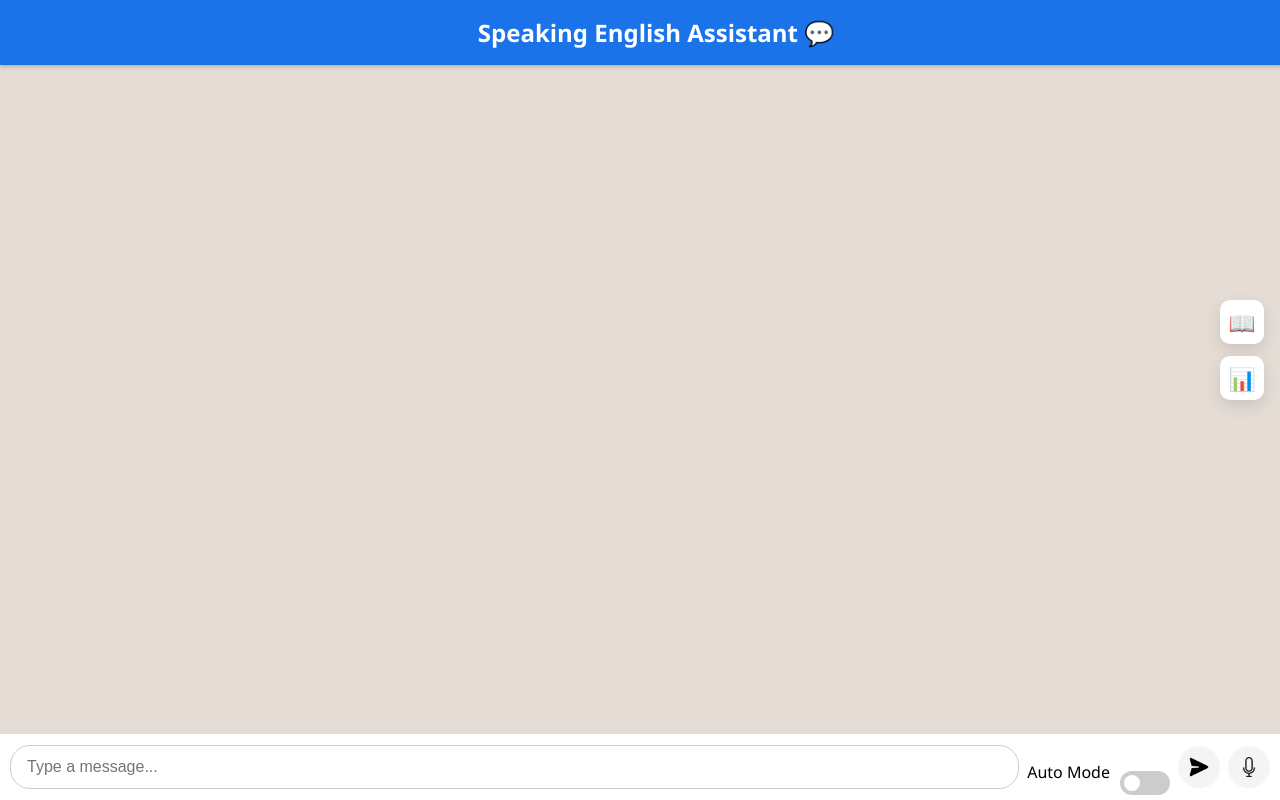
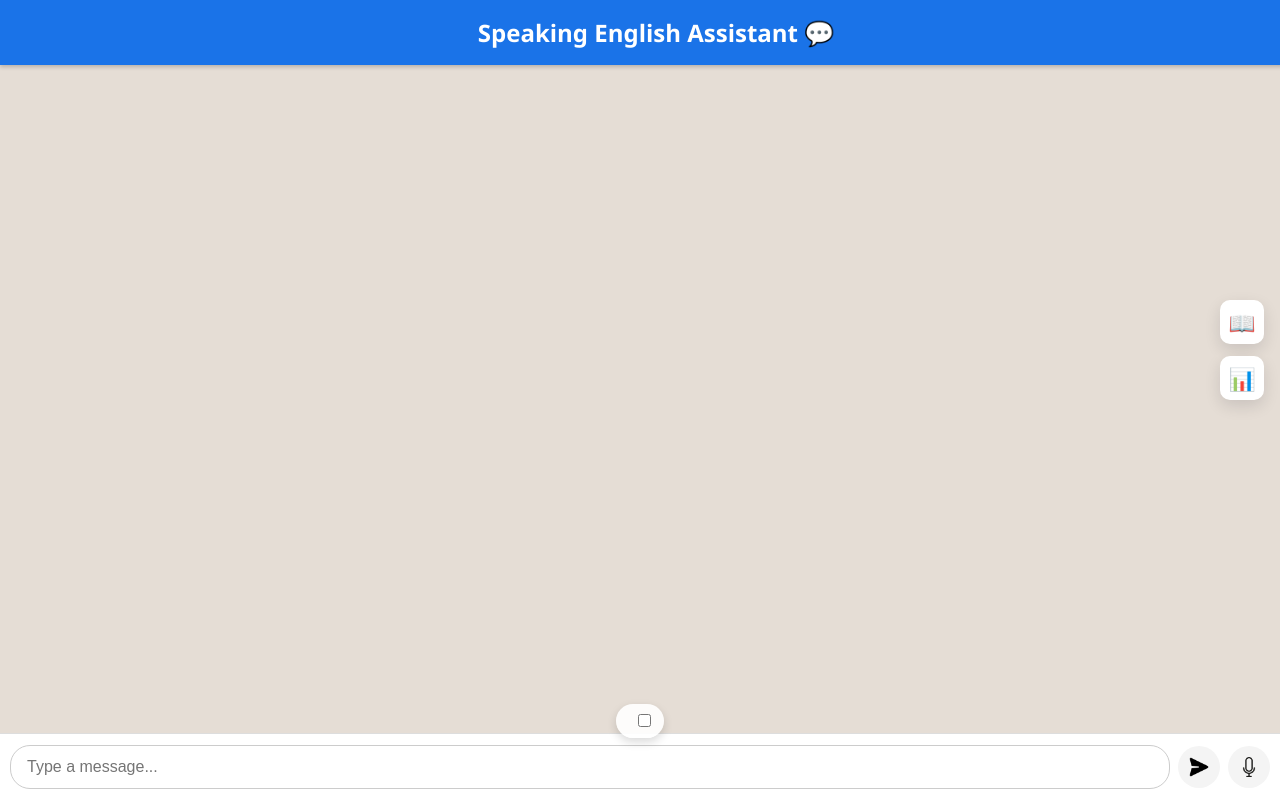
Before and after one commit to ntmthu1235-a11y/english_assistant_23880275, a website: page index.html in a window 1280 px wide. Drawn offline with nearby package versions, Linux system fonts and the light colour scheme.

Commit message:
commit04

```diff
--- a/script.js
+++ b/script.js
@@ -29,6 +29,14 @@ recognition.onend = () => {
   if (autoListen && !isAIReading) recognition.start();
 };
 
+// Lắng nghe sự thay đổi trạng thái của nút Auto Mode (ON/OFF)
+const autoModeSwitch = document.getElementById('autoModeSwitch');
+
+// Cập nhật giá trị của autoListen khi người dùng thay đổi trạng thái checkbox
+autoModeSwitch.addEventListener('change', () => {
+  autoListen = autoModeSwitch.checked; // Cập nhật autoListen thành true/false
+  console.log('Auto Mode is', autoListen ? 'ON' : 'OFF');
+});
 
 /* =============================================
   2> ADD CHAT MESSAGE TO UI
@@ -659,14 +667,7 @@ window.addEventListener("beforeunload", () => {
   });
 });
 
-// Lắng nghe sự thay đổi trạng thái của nút Auto Mode (ON/OFF)
-const autoModeSwitch = document.getElementById('autoModeSwitch');
 
-// Cập nhật giá trị của autoListen khi người dùng thay đổi trạng thái checkbox
-autoModeSwitch.addEventListener('change', () => {
-  autoListen = autoModeSwitch.checked; // Cập nhật autoListen thành true/false
-  console.log('Auto Mode is', autoListen ? 'ON' : 'OFF');
-});
 
 // --------- RANGE BUTTON EVENTS ---------
 document.getElementById("btn7").onclick = () => {
--- a/style.css
+++ b/style.css
@@ -343,59 +343,52 @@ header {
   max-height: 380px;
 }
 
-/* Style cho container chứa nút */
+/* AUTO MODE – floating giữa input bar */
 .auto-mode-container {
+  position: fixed;
+  bottom: 62px;              /* nằm ngay trên input bar */
+  left: 50%;
+  transform: translateX(-50%);
   display: flex;
   align-items: center;
-  justify-content: space-between;
-  margin-top: 10px;
-  font-size: 16px;
+  gap: 8px;
+  background: rgba(255,255,255,0.9);
+  padding: 6px 10px;
+  border-radius: 20px;
+  box-shadow: 0 4px 10px rgba(0,0,0,0.15);
+  z-index: 999;
 }
 
-/* Style cho nhãn Auto Mode */
+/* LABEL: ẩn mặc định */
 .auto-mode-label {
-  font-size: 16px;
-  margin-right: 10px;
+  font-size: 14px;
+  color: #333;
+  opacity: 0;
+  max-width: 0;
+  overflow: hidden;
+  white-space: nowrap;
+  transition: all 0.25s ease;
 }
 
-/* Style cho slider ON/OFF */
-.switch {
-  position: relative;
+/* Hover mới hiện label */
+.auto-mode-container:hover .auto-mode-label {
+  opacity: 1;
+  max-width: 100px;
 }
 
-.switch-input {
-  opacity: 0;
-  width: 0;
-  height: 0;
-}
-
+/* Switch nhỏ gọn hơn cho hợp UI */
 .switch-slider {
-  position: relative;
-  display: block;
-  width: 50px;
-  height: 24px;
-  background-color: #ccc;
-  border-radius: 50px;
-  transition: 0.4s;
-  cursor: pointer;
+  width: 44px;
+  height: 22px;
 }
 
 .switch-slider::before {
-  content: "";
-  position: absolute;
+  width: 14px;
+  height: 14px;
+  top: 4px;
   left: 4px;
-  top: 4px;
-  width: 16px;
-  height: 16px;
-  background-color: white;
-  border-radius: 50%;
-  transition: 0.4s;
-}
-
-.switch-input:checked + .switch-slider {
-  background-color: #4CAF50;
 }
 
 .switch-input:checked + .switch-slider::before {
-  transform: translateX(26px);
+  transform: translateX(22px);
 }
```
